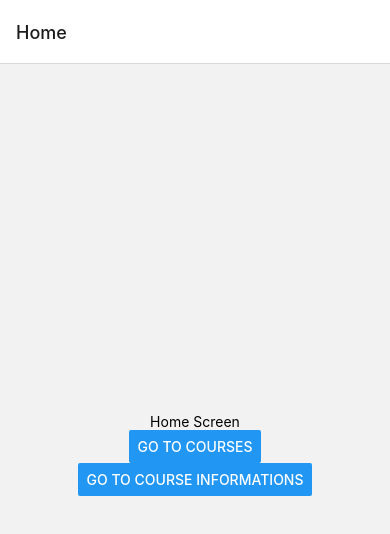
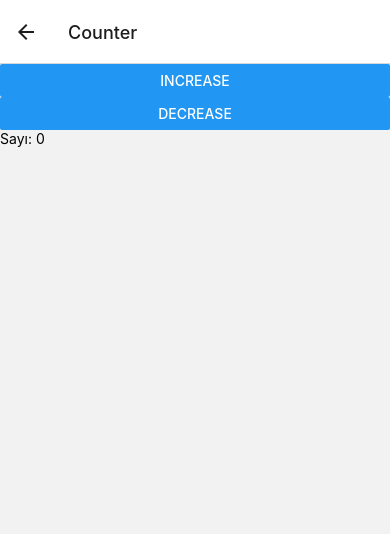
Before and after one commit to Ayalni2289/First-React-App, a React Native app in the folder firstApp/: screen /Counter in a window 390 px wide. Shown: the top 534 px of the page. Built offline with nearby package versions, Linux system fonts and the light colour scheme.

Commit message:
counter page added and counter buttons added with useState

```diff
--- a/firstApp/App.js
+++ b/firstApp/App.js
@@ -4,6 +4,7 @@
 import HomeScreen from './src/screens/homeScreen';
 import CoursesScreen from './src/screens/coursesScreen';
 import CoursesInformation from './src/screens/coursesInformation';
+import CounterScreen from './src/screens/counterScreen';
 
 export default function App() {
   const Stack = createNativeStackNavigator();
@@ -14,6 +15,7 @@
         <Stack.Screen name="Home" component={HomeScreen} />
         <Stack.Screen name="Courses" component={CoursesScreen} />
         <Stack.Screen name="Courses Info" component={CoursesInformation} />
+        <Stack.Screen name="Counter" component={CounterScreen} />
       </Stack.Navigator>
     </NavigationContainer>
   );
--- /dev/null
+++ b/firstApp/src/screens/counterScreen.js
@@ -0,0 +1,27 @@
+import { Button, StyleSheet, Text, View } from 'react-native'
+import React,{useState} from 'react'
+
+export default function CounterScreen() {
+    const [counter, setCounter] = useState(0)
+  return (
+    <View>
+      <Button title='Increase' style={styles.Button} onPress={() => {
+        setCounter(counter+1)
+      }}/>
+      <Button title='Decrease' style={styles.Button} onPress={() => {
+        setCounter(counter-1)
+      }}/>
+      <Text>Sayı: {counter}</Text>
+    </View>
+  )
+}
+
+const styles = StyleSheet.create({
+    Button:{
+        fontSize: 20,
+        fontWeight: 'bold',
+        color: 'steelblue',
+        textAlign: 'center',
+
+    }
+})
--- a/firstApp/src/screens/homeScreen.js
+++ b/firstApp/src/screens/homeScreen.js
@@ -14,6 +14,10 @@
         title="Go to Course Informations"
         onPress={() => navigation.navigate('Courses Info')}
       />
+      <Button
+        title="Go to Counter"
+        onPress={() => navigation.navigate('Counter')}
+      />
     </View>
   )
 }
```
